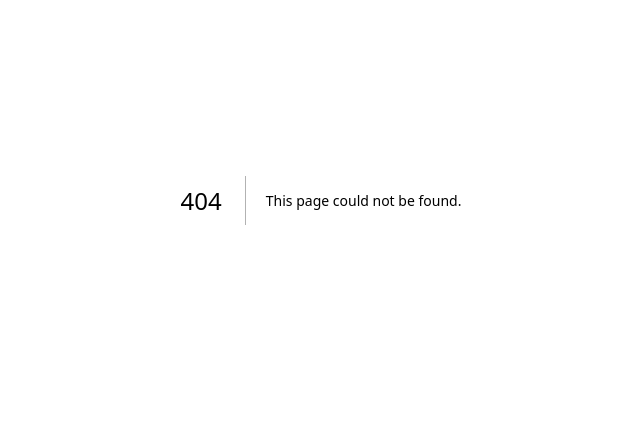
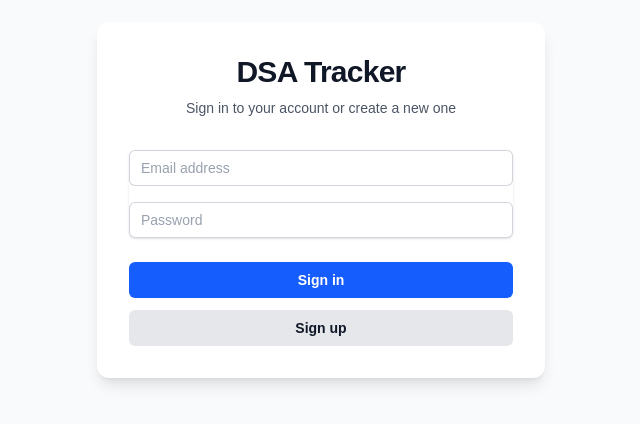
Before and after one commit to VSDeadShot/DSA-Tracker, a Next.js app: page /login in a window 1280 px wide. Before the commit this address had no page. Shown: the part 200-624 px from the top of the page, without its empty margins (319-959 px from the left). Built offline with nearby package versions, Linux system fonts and the light colour scheme.

Commit message:
Set up Supabase authentication and protect routes

```diff
--- /dev/null
+++ b/app/(auth)/login/actions.ts
@@ -0,0 +1,41 @@
+'use server'
+
+import { revalidatePath } from 'next/cache'
+import { redirect } from 'next/navigation'
+import { createClient } from '@/utils/supabase/server'
+
+export async function login(formData: FormData) {
+  const supabase = await createClient()
+
+  const data = {
+    email: formData.get('email') as string,
+    password: formData.get('password') as string,
+  }
+
+  const { error } = await supabase.auth.signInWithPassword(data)
+
+  if (error) {
+    redirect('/login?error=' + error.message)
+  }
+
+  revalidatePath('/', 'layout')
+  redirect('/dashboard')
+}
+
+export async function signup(formData: FormData) {
+  const supabase = await createClient()
+
+  const data = {
+    email: formData.get('email') as string,
+    password: formData.get('password') as string,
+  }
+
+  const { error } = await supabase.auth.signUp(data)
+
+  if (error) {
+    redirect('/login?error=' + error.message)
+  }
+
+  revalidatePath('/', 'layout')
+  redirect('/dashboard')
+}
--- /dev/null
+++ b/app/(auth)/login/page.tsx
@@ -0,0 +1,64 @@
+import { login, signup } from './actions'
+
+export default function LoginPage() {
+  return (
+    <div className="flex min-h-screen items-center justify-center bg-gray-50 dark:bg-gray-900 px-4">
+      <div className="w-full max-w-md space-y-8 bg-white dark:bg-gray-800 p-8 rounded-xl shadow-lg">
+        <div className="text-center">
+          <h2 className="text-3xl font-bold tracking-tight text-gray-900 dark:text-white">
+            DSA Tracker
+          </h2>
+          <p className="mt-2 text-sm text-gray-600 dark:text-gray-400">
+            Sign in to your account or create a new one
+          </p>
+        </div>
+
+        <form className="mt-8 space-y-6">
+          <div className="space-y-4 rounded-md shadow-sm">
+            <div>
+              <label htmlFor="email" className="sr-only">
+                Email address
+              </label>
+              <input
+                id="email"
+                name="email"
+                type="email"
+                required
+                className="relative block w-full rounded-md border-0 py-1.5 px-3 text-gray-900 ring-1 ring-inset ring-gray-300 placeholder:text-gray-400 focus:z-10 focus:ring-2 focus:ring-inset focus:ring-blue-600 sm:text-sm sm:leading-6 dark:bg-gray-700 dark:text-white dark:ring-gray-600"
+                placeholder="Email address"
+              />
+            </div>
+            <div>
+              <label htmlFor="password" className="sr-only">
+                Password
+              </label>
+              <input
+                id="password"
+                name="password"
+                type="password"
+                required
+                className="relative block w-full rounded-md border-0 py-1.5 px-3 text-gray-900 ring-1 ring-inset ring-gray-300 placeholder:text-gray-400 focus:z-10 focus:ring-2 focus:ring-inset focus:ring-blue-600 sm:text-sm sm:leading-6 dark:bg-gray-700 dark:text-white dark:ring-gray-600"
+                placeholder="Password"
+              />
+            </div>
+          </div>
+
+          <div className="flex flex-col space-y-3">
+            <button
+              formAction={login}
+              className="flex w-full justify-center rounded-md bg-blue-600 px-3 py-2 text-sm font-semibold text-white hover:bg-blue-500 focus-visible:outline focus-visible:outline-2 focus-visible:outline-offset-2 focus-visible:outline-blue-600"
+            >
+              Sign in
+            </button>
+            <button
+              formAction={signup}
+              className="flex w-full justify-center rounded-md bg-gray-200 px-3 py-2 text-sm font-semibold text-gray-900 hover:bg-gray-300 focus-visible:outline focus-visible:outline-2 focus-visible:outline-offset-2 focus-visible:outline-gray-200 dark:bg-gray-700 dark:text-white dark:hover:bg-gray-600"
+            >
+              Sign up
+            </button>
+          </div>
+        </form>
+      </div>
+    </div>
+  )
+}
--- /dev/null
+++ b/app/auth/signout/route.ts
@@ -0,0 +1,21 @@
+import { createClient } from '@/utils/supabase/server'
+import { revalidatePath } from 'next/cache'
+import { NextResponse } from 'next/server'
+
+export async function POST(request: Request) {
+  const supabase = await createClient()
+
+  // Check if a user's logged in
+  const {
+    data: { user },
+  } = await supabase.auth.getUser()
+
+  if (user) {
+    await supabase.auth.signOut()
+  }
+
+  revalidatePath('/', 'layout')
+  return NextResponse.redirect(new URL('/login', request.url), {
+    status: 302,
+  })
+}
--- /dev/null
+++ b/app/dashboard/page.tsx
@@ -0,0 +1,32 @@
+import { createClient } from '@/utils/supabase/server'
+import { redirect } from 'next/navigation'
+
+export default async function DashboardPage() {
+  const supabase = await createClient()
+
+  const {
+    data: { user },
+  } = await supabase.auth.getUser()
+
+  if (!user) {
+    redirect('/login')
+  }
+
+  return (
+    <div className="min-h-screen bg-gray-50 dark:bg-gray-900 p-8">
+      <div className="mx-auto max-w-4xl">
+        <h1 className="text-3xl font-bold text-gray-900 dark:text-white">Dashboard</h1>
+        <div className="mt-8 bg-white dark:bg-gray-800 p-6 rounded-xl shadow-sm border border-gray-200 dark:border-gray-700">
+          <p className="text-gray-600 dark:text-gray-300">
+            Welcome back! You are logged in as <span className="font-semibold">{user.email}</span>.
+          </p>
+          <form action="/auth/signout" method="post" className="mt-4">
+            <button className="text-sm text-red-600 hover:text-red-500 font-medium">
+              Sign out
+            </button>
+          </form>
+        </div>
+      </div>
+    </div>
+  )
+}
--- /dev/null
+++ b/middleware.ts
@@ -0,0 +1,19 @@
+import { type NextRequest } from 'next/server'
+import { updateSession } from '@/utils/supabase/middleware'
+
+export async function middleware(request: NextRequest) {
+  return await updateSession(request)
+}
+
+export const config = {
+  matcher: [
+    /*
+     * Match all request paths except for the ones starting with:
+     * - _next/static (static files)
+     * - _next/image (image optimization files)
+     * - favicon.ico (favicon file)
+     * Feel free to modify this pattern to include more paths.
+     */
+    '/((?!_next/static|_next/image|favicon.ico|.*\\.(?:svg|png|jpg|jpeg|gif|webp)$).*)',
+  ],
+}
--- a/package.json
+++ b/package.json
@@ -10,6 +10,8 @@
   },
   "dependencies": {
     "@prisma/client": "^7.8.0",
+    "@supabase/ssr": "^0.12.0",
+    "@supabase/supabase-js": "^2.108.2",
     "next": "16.2.9",
     "react": "19.2.4",
     "react-dom": "19.2.4"
--- /dev/null
+++ b/utils/supabase/client.ts
@@ -0,0 +1,8 @@
+import { createBrowserClient } from '@supabase/ssr'
+
+export function createClient() {
+  return createBrowserClient(
+    process.env.NEXT_PUBLIC_SUPABASE_URL!,
+    process.env.NEXT_PUBLIC_SUPABASE_ANON_KEY!
+  )
+}
--- /dev/null
+++ b/utils/supabase/middleware.ts
@@ -0,0 +1,59 @@
+import { createServerClient } from '@supabase/ssr'
+import { NextResponse, type NextRequest } from 'next/server'
+
+export async function updateSession(request: NextRequest) {
+  let supabaseResponse = NextResponse.next({
+    request,
+  })
+
+  const supabase = createServerClient(
+    process.env.NEXT_PUBLIC_SUPABASE_URL!,
+    process.env.NEXT_PUBLIC_SUPABASE_ANON_KEY!,
+    {
+      cookies: {
+        getAll() {
+          return request.cookies.getAll()
+        },
+        setAll(cookiesToSet) {
+          cookiesToSet.forEach(({ name, value, options }) => request.cookies.set(name, value))
+          supabaseResponse = NextResponse.next({
+            request,
+          })
+          cookiesToSet.forEach(({ name, value, options }) =>
+            supabaseResponse.cookies.set(name, value, options)
+          )
+        },
+      },
+    }
+  )
+
+  // IMPORTANT: Avoid writing any logic between createServerClient and
+  // supabase.auth.getUser(). A simple mistake could make it very hard to debug
+  // issues with users being randomly logged out.
+
+  const {
+    data: { user },
+  } = await supabase.auth.getUser()
+
+  const isAuthRoute = request.nextUrl.pathname.startsWith('/login') || request.nextUrl.pathname.startsWith('/signup')
+
+  if (
+    !user &&
+    !isAuthRoute &&
+    request.nextUrl.pathname !== '/' // allow landing page if any
+  ) {
+    // no user, potentially respond by redirecting the user to the login page
+    const url = request.nextUrl.clone()
+    url.pathname = '/login'
+    return NextResponse.redirect(url)
+  }
+
+  if (user && isAuthRoute) {
+    // user is already logged in, redirect to dashboard
+    const url = request.nextUrl.clone()
+    url.pathname = '/dashboard'
+    return NextResponse.redirect(url)
+  }
+
+  return supabaseResponse
+}
--- /dev/null
+++ b/utils/supabase/server.ts
@@ -0,0 +1,29 @@
+import { createServerClient, type CookieOptions } from '@supabase/ssr'
+import { cookies } from 'next/headers'
+
+export async function createClient() {
+  const cookieStore = await cookies()
+
+  return createServerClient(
+    process.env.NEXT_PUBLIC_SUPABASE_URL!,
+    process.env.NEXT_PUBLIC_SUPABASE_ANON_KEY!,
+    {
+      cookies: {
+        getAll() {
+          return cookieStore.getAll()
+        },
+        setAll(cookiesToSet) {
+          try {
+            cookiesToSet.forEach(({ name, value, options }) =>
+              cookieStore.set(name, value, options)
+            )
+          } catch {
+            // The `setAll` method was called from a Server Component.
+            // This can be ignored if you have middleware refreshing
+            // user sessions.
+          }
+        },
+      },
+    }
+  )
+}
```
Also changed, not shown: 1 other file (tests, documents, lock files or other folders).
